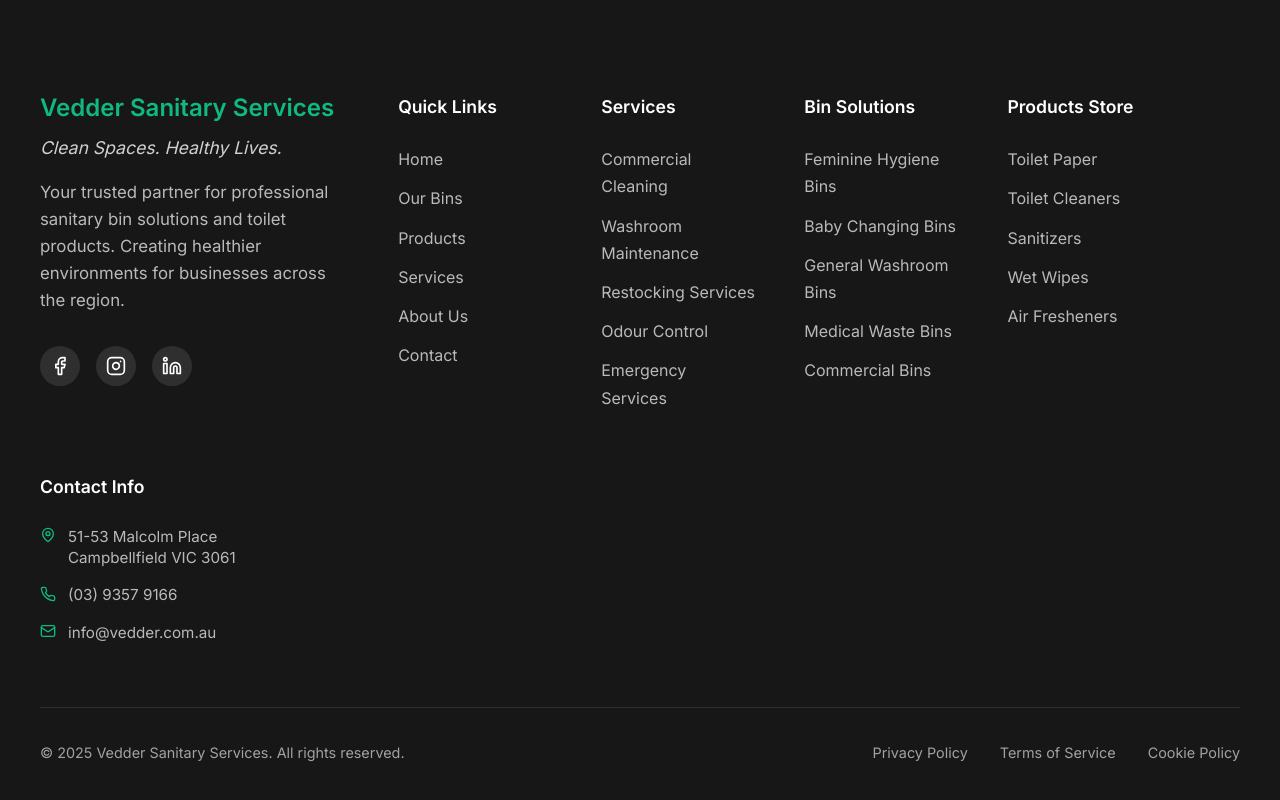
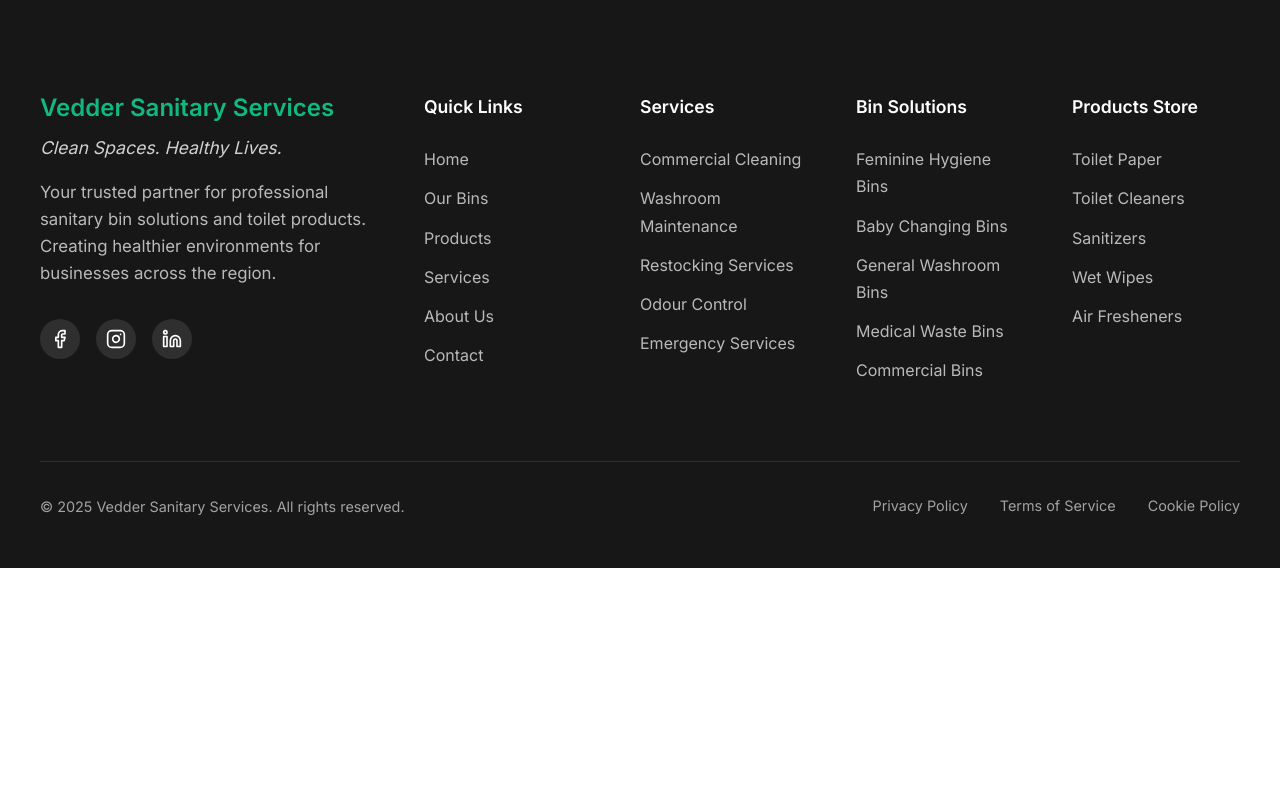
Before and after one commit to jhonielviloria/vedder-landing-page, a React (Vite) app: page / in a window 1280 px wide. Shown: the part 11101-11901 px from the top of the page. After the commit the page ends 11669 px from the top, so only its background shows below. Built offline with nearby package versions, Linux system fonts and the light colour scheme.

Commit message:
removed contact deatails in footer

```diff
--- a/src/components/Footer.jsx
+++ b/src/components/Footer.jsx
@@ -1,5 +1,5 @@
 import React from 'react';
-import { Facebook, Instagram, Linkedin, Mail, Phone, MapPin, ArrowUp } from 'lucide-react';
+import { Facebook, Instagram, Linkedin, ArrowUp } from 'lucide-react';
 
 const Footer = () => {
   const scrollToTop = () => {
@@ -107,23 +107,7 @@
             </ul>
           </div>
 
-          <div className="footer-section">
-            <h4>Contact Info</h4>
-            <div className="contact-info">
-              <div className="contact-item">
-                <MapPin size={16} />
-                <span>51-53 Malcolm Place<br />Campbellfield VIC 3061</span>
-              </div>
-              <div className="contact-item">
-                <Phone size={16} />
-                <span>(03) 9357 9166</span>
-              </div>
-              <div className="contact-item">
-                <Mail size={16} />
-                <span>info@vedder.com.au</span>
-              </div>
-            </div>
-          </div>
+          {/* Contact Info removed as requested */}
         </div>
 
         <div className="footer-bottom">
@@ -153,7 +137,7 @@
 
         .footer-content {
           display: grid;
-          grid-template-columns: 2fr 1fr 1fr 1fr 1.5fr;
+          grid-template-columns: 2fr 1fr 1fr 1fr 1fr; /* brand + 4 columns */
           gap: 3rem;
           padding: 4rem 0 2rem;
         }
@@ -234,25 +218,7 @@
           color: var(--primary-blue);
         }
 
-        .contact-info {
-          display: flex;
-          flex-direction: column;
-          gap: 1rem;
-        }
-
-        .contact-item {
-          display: flex;
-          align-items: flex-start;
-          gap: 0.75rem;
-          color: rgba(255, 255, 255, 0.7);
-          font-size: 0.95rem;
-        }
-
-        .contact-item svg {
-          color: var(--primary-blue);
-          margin-top: 0.125rem;
-          flex-shrink: 0;
-        }
+  /* Contact info styles removed */
 
         .footer-bottom {
           border-top: 1px solid rgba(255, 255, 255, 0.1);
@@ -362,13 +328,7 @@
             justify-content: center;
           }
 
-          .contact-info {
-            text-align: center;
-          }
-
-          .contact-item {
-            justify-content: center;
-          }
+          /* contact info responsive styles removed */
         }
       `}</style>
     </footer>
```
